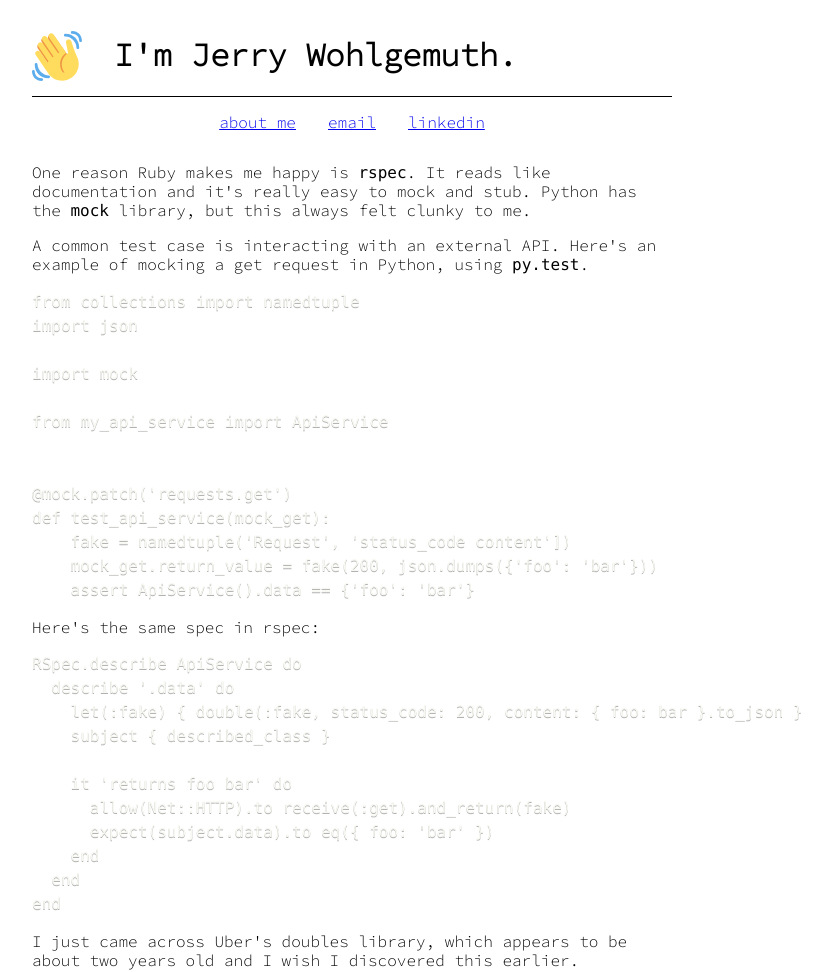
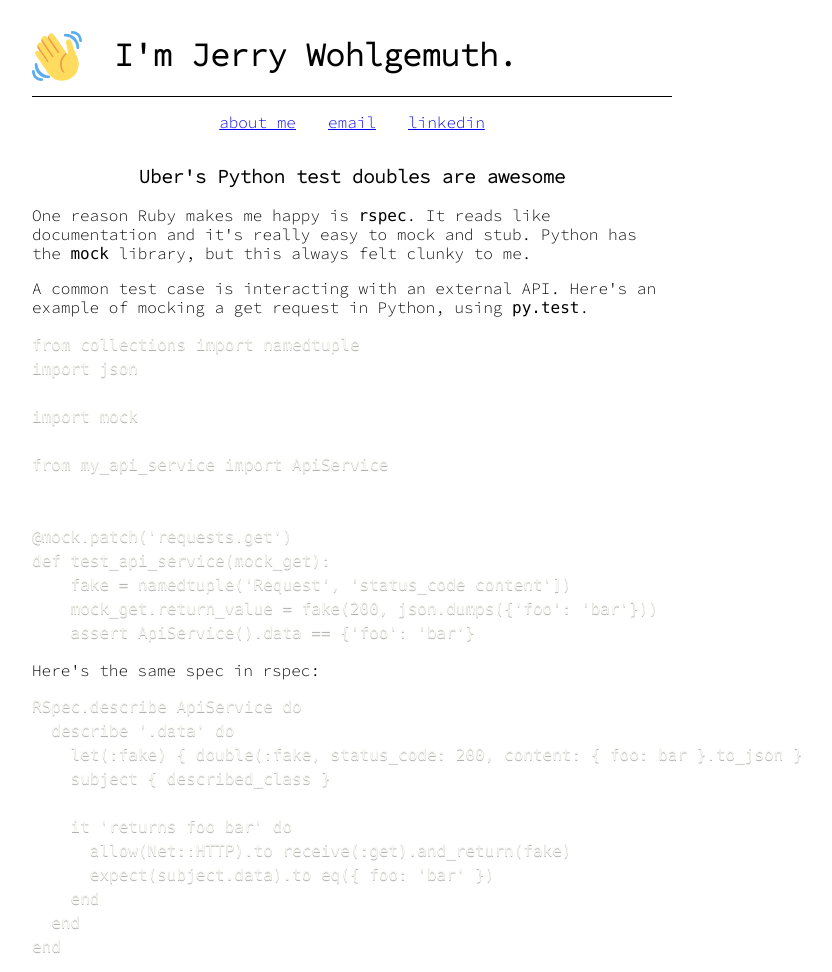
Before and after one commit to wohlgejm/jw5, an Eleventy site: page posts/2016-11-14-python-doubles.md in a window 1280 px wide. Shown: the top 972 px of the page, without its empty margins (288-1120 px from the left). Built offline with nearby package versions, Linux system fonts and the light colour scheme; Eleventy itself is replaced by a stand-in of ours; code samples lack their colours; files that its build step writes are made by us from their sources.

Commit message:
Add title to posts

```diff
--- a/_includes/post.html
+++ b/_includes/post.html
@@ -2,4 +2,5 @@
 layout: main.html
 ---
 
+<h3 class="tc"> {{ title }}</h1>
 <main>{{ content | safe }}</main>
```
